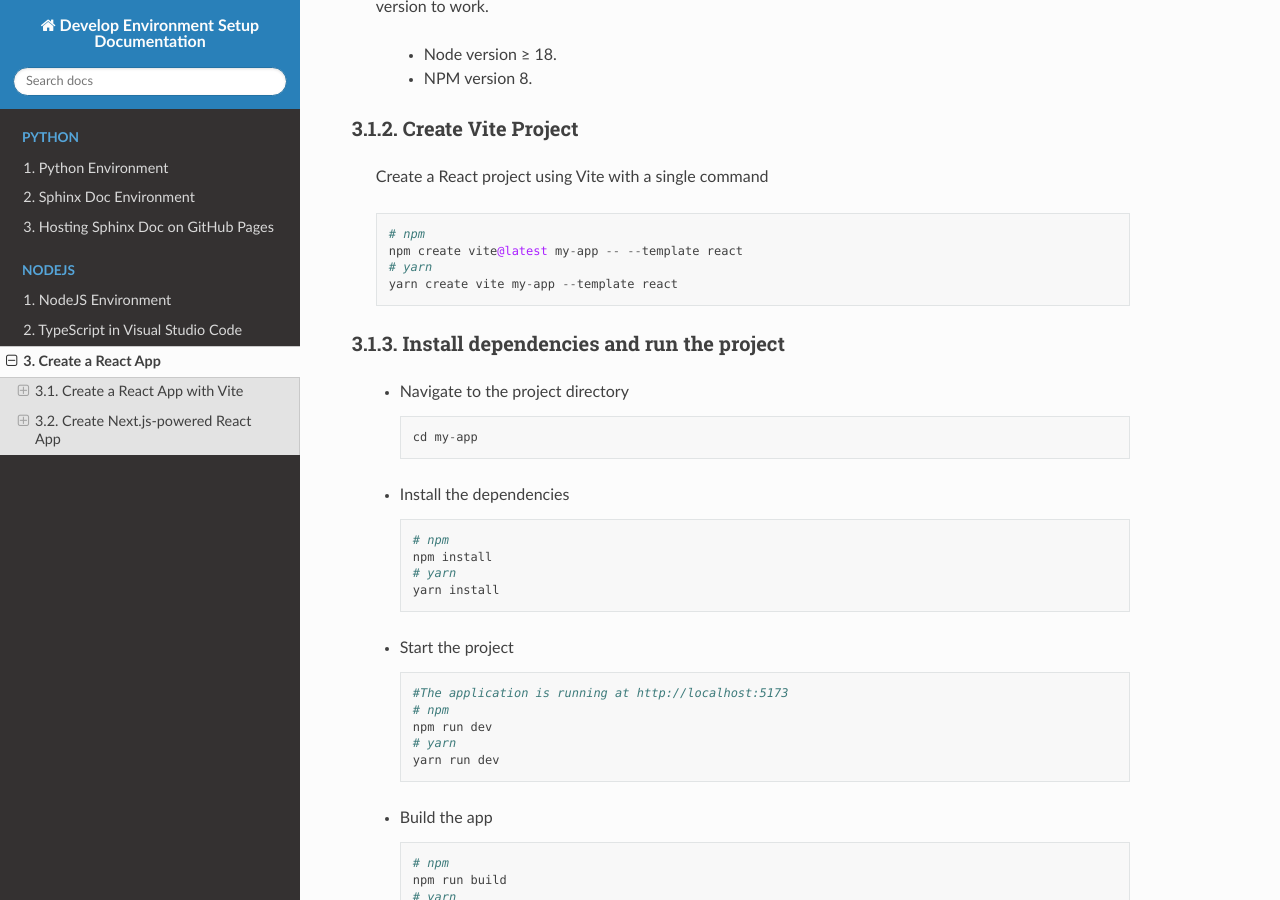
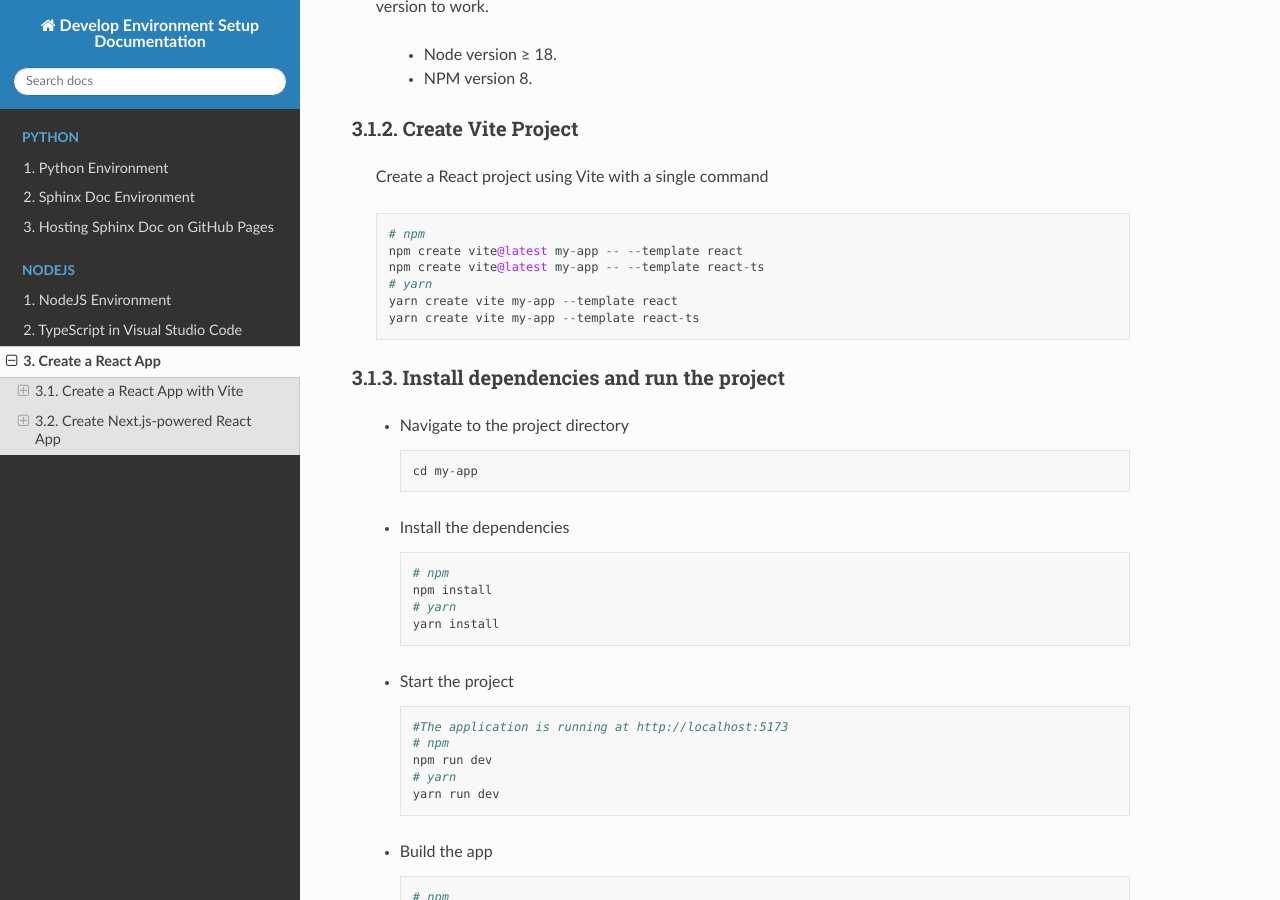
Before and after one commit to david-ggs-230/develop-environment, a Sphinx documentation site: the page built from docs/env-setup/create-react-app.rst, in a window 1280 px wide and 900 px high, scrolled down 311 px. Built offline with Sphinx 7.4.7 and the Read the Docs theme 3.1.0, drawn with Linux system fonts in a browser that asks for light colours.

Commit message:
Add files via upload

```diff
--- a/docs/env-setup/create-react-app.rst
+++ b/docs/env-setup/create-react-app.rst
@@ -28,8 +28,10 @@ Create Vite Project
 
         # npm
         npm create vite@latest my-app -- --template react
+        npm create vite@latest my-app -- --template react-ts
         # yarn
         yarn create vite my-app --template react
+        yarn create vite my-app --template react-ts
 
 
 ==================================================================================================
```
